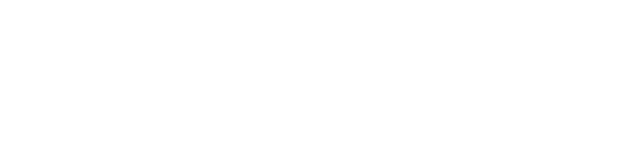
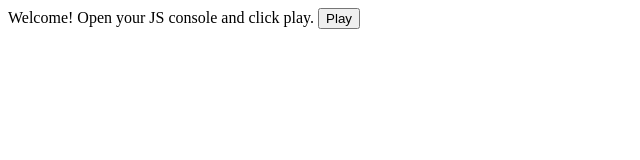
Before and after one commit to NaiveDJack/rockpaperscissors, a plain HTML site: page index.html in a window 1280 px wide. Shown: the whole page, without its empty margins (0-640 px from the left). Drawn offline with Linux system fonts and the light colour scheme.

Commit message:
Game function and main logic

```diff
--- a/index.html
+++ b/index.html
@@ -8,6 +8,10 @@
     <script src="./scripts/script.js"></script>
 </head>
 <body>
+    <div>
+        Welcome! Open your JS console and click play.
+        <button onclick="game()">Play</button>
+    </div>
 
 </body>
 </html>
--- a/scripts/script.js
+++ b/scripts/script.js
@@ -43,6 +43,10 @@ function round() {//plays out game mechanics
     let p2 = computerPlay();
     let result;
 
+    console.log("You played " + p1 + ".")
+    console.log("Computer plays " + p2 + ".")
+
+    //compares and determines outcome
     if (p1 === rock) {
         if (p2 == rock) {
             result = "tie";
@@ -77,10 +81,69 @@ function round() {//plays out game mechanics
         }
     }
 
+    //declares outcome through console
+    if (result === "win") {
+        console.log("You win this round!")
+    }
+    else if (result === "loss") {
+        console.log("The Computer wins this round!")
+    }
+    else if (result === "tie") {
+        console.log("It's a tie!")
+    }
+    else {
+        console.log("Uhm... what's going on here?")
+    }
+
     return result
 
 }
 
+function game() {//plays 5 rounds and determines a winner
+    let p1score = 0, p2score = 0;
+
+    console.log("Welcome to Rock Paper Scissors!")
+    console.log("You will face the Computer in a five round match")
+
+    //5 round and keeps score
+    bestOfThree: for (let step = 1; step < 6; ++step) {
+
+        console.log("Round " + step)
+        let outcome = round();
+
+        if (outcome == "win") {
+            ++p1score
+            console.log("You have " + p1score + " points and the computer has " + p2score + " points.")
+            if (p1score > 2) {
+                break bestOfThree;
+            }
+        }
+        else if (outcome == "loss") {
+            ++p2score
+            console.log("You have " + p1score + " points and the computer has " + p2score + " points.")
+            if (p2score > 2) {
+                break bestOfThree;
+            }
+        }
+        else if (outcome == "tie") {
+            console.log("You have " + p1score + " points and the computer has " + p2score + " points.")
+        }
+    }
+
+    //checks score and declares winner
+    console.log("Match is over! The winner is...")
+
+    if (p1score > p2score) {
+        console.log("You! Congratulations!")
+    }
+    else if (p1score < p2score) {
+        console.log("The Computer! Glory to the Machines!")
+    }
+    else {
+        console.log("Both! We have a tie!")
+    }
+
+}
 
 //compare computerPlay with playerPlay
 //determine winner
```
